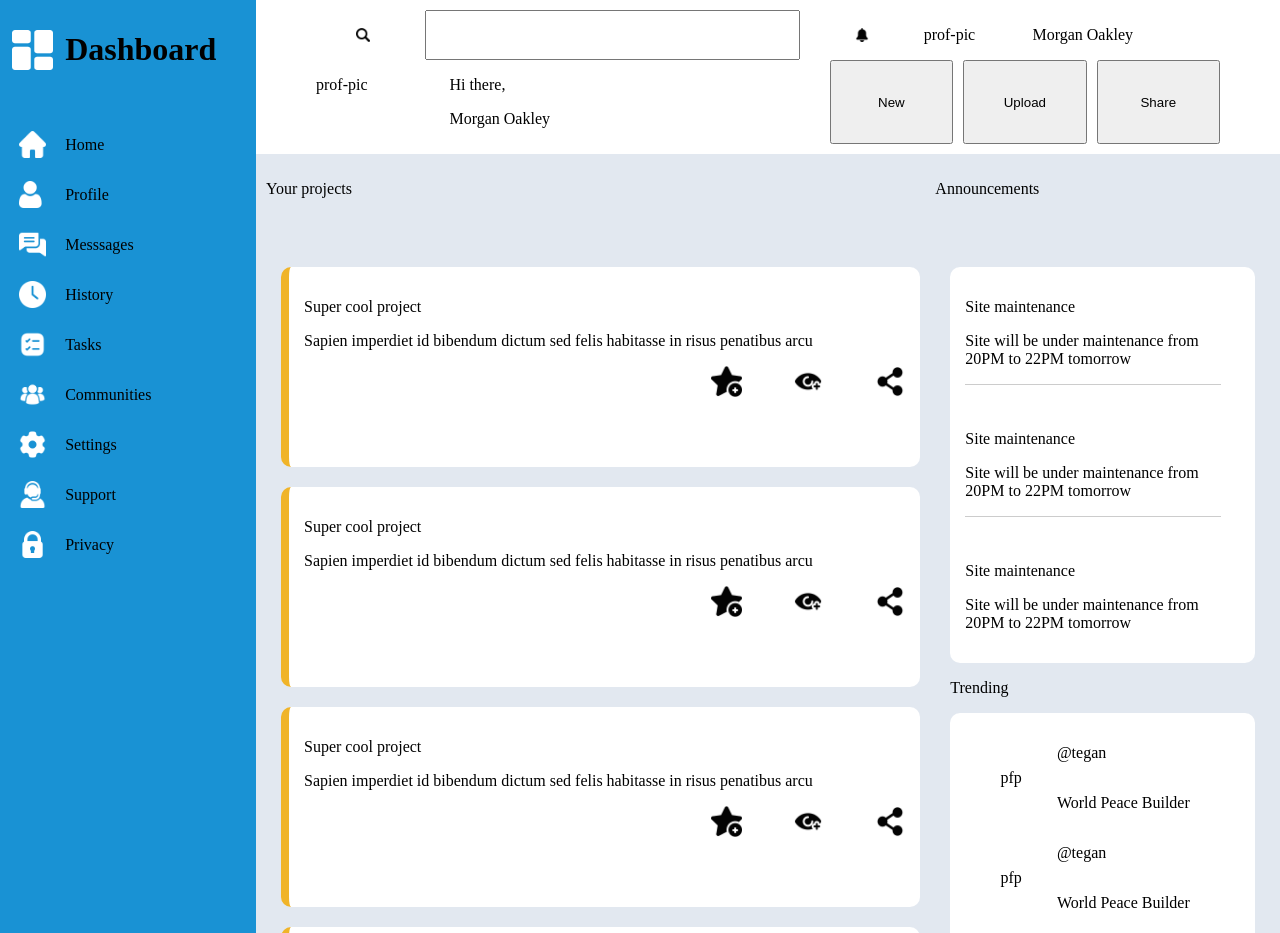
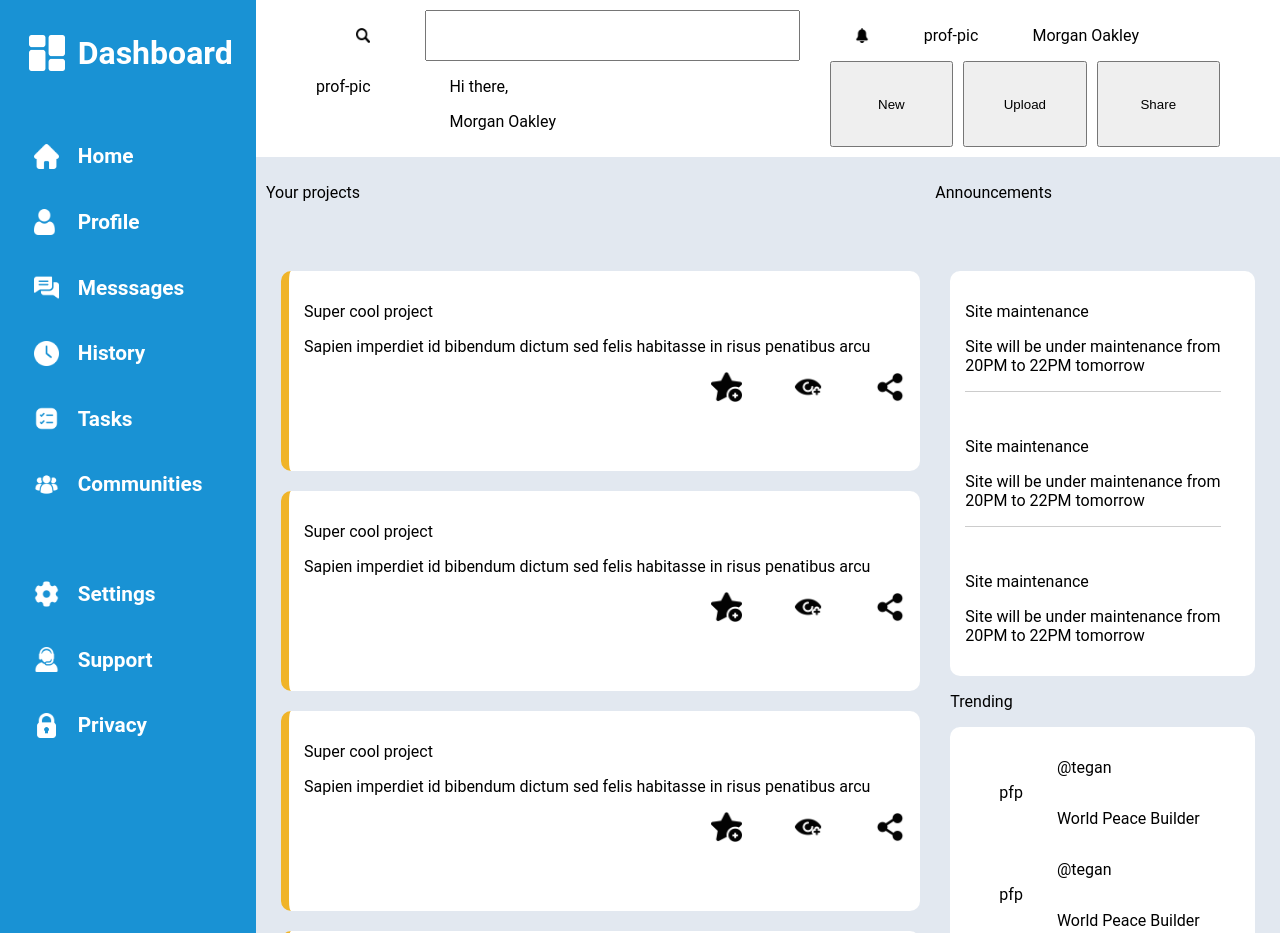
Before and after one commit to ARezzano/admin-dashboard, a plain HTML site: page index.html in a window 1280 px wide. Shown: the top 933 px of the page. Drawn offline with Linux system fonts and the light colour scheme.

Commit message:
Finish style of sidebar

```diff
--- a/style.css
+++ b/style.css
@@ -1,6 +1,12 @@
+@font-face{
+    font-family: "roboto";
+    src: url('https://fonts.googleapis.com/css2?family=Roboto:ital,wght@0,100..900;1,100..900&display=swap');
+}
+
 body{
     margin: 0;
     padding: 0;
+    font-family: "roboto";
 }
 
 .container{
@@ -45,7 +51,10 @@ body{
     grid-column: 1;
     grid-row: 1/4;
     grid-template-columns: 1fr 3 fr;
-    justify-items: center;
+    justify-content: center;
+    color: #FFFFFF;
+    padding-left: 10%;
+    padding-top: 5%;
 }
 
 .sidebar-title{
@@ -56,9 +65,19 @@ body{
 }
 
 .sidebar-title img{
-    width: 90%;
+    width: 85%;
     justify-self: center;
     align-self: center;
+}
+
+.sidebar-content-up,.sidebar-content-down{
+    font-size: 1.3rem;
+    font-weight: bold;
+    justify-self: center;
+}
+
+.sidebar-content-down{
+    margin-top: 20%;
 }
 
 .sidebar-content-up div{
```
